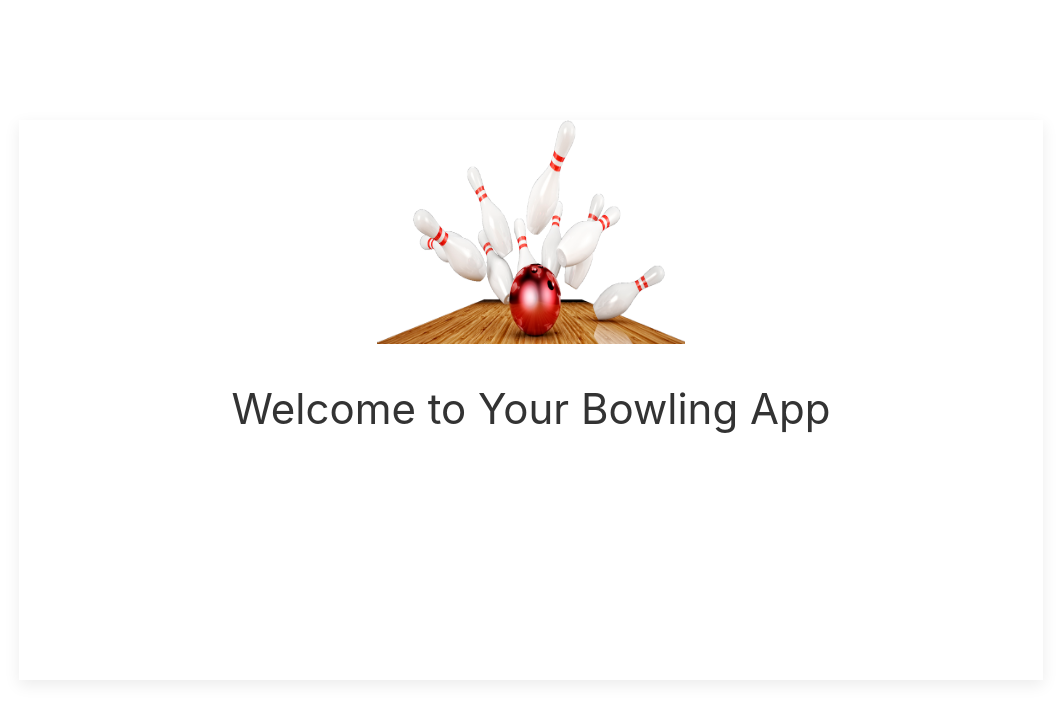
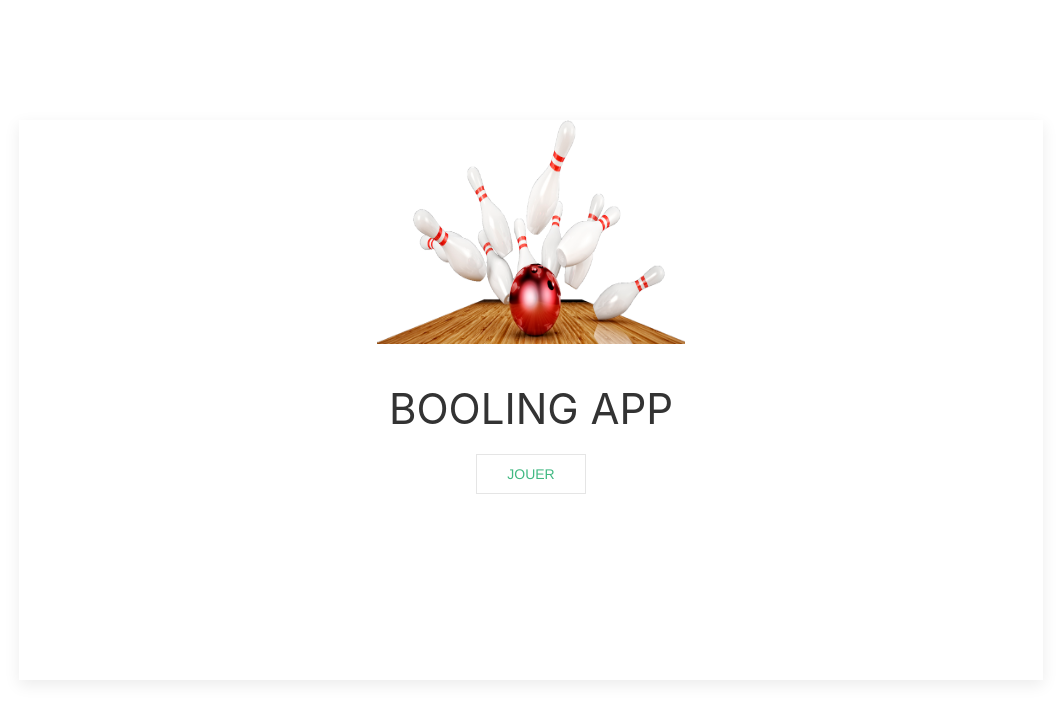
Before and after one commit to SebastienLeonce/BowlingRules, a Vue app: page / in a window 1280 px wide. Shown: the top 720 px of the page, without its empty margins (109-1170 px from the left). Built offline with nearby package versions, Linux system fonts and the light colour scheme.

Commit message:
Créer la page d'accueil de l'application  #5 Ajout des routeurs

```diff
--- a/package.json
+++ b/package.json
@@ -10,11 +10,13 @@
   },
   "dependencies": {
     "core-js": "^3.6.5",
-    "vue": "^2.6.11"
+    "vue": "^2.6.11",
+    "vue-router": "^3.2.0"
   },
   "devDependencies": {
     "@vue/cli-plugin-babel": "~4.5.0",
     "@vue/cli-plugin-eslint": "~4.5.0",
+    "@vue/cli-plugin-router": "^4.5.9",
     "@vue/cli-plugin-unit-mocha": "^4.5.9",
     "@vue/cli-service": "~4.5.0",
     "@vue/test-utils": "^1.0.3",
--- a/src/App.vue
+++ b/src/App.vue
@@ -1,19 +1,10 @@
 <template>
   <div id="app">
-    <HelloWorld msg="Welcome to Your Bowling App"/>
+    <div id="nav">
+    </div>
+    <router-view/>
   </div>
 </template>
-
-<script>
-import HelloWorld from './components/HelloWorld.vue'
-
-export default {
-  name: 'App',
-  components: {
-    HelloWorld
-  }
-}
-</script>
 
 <style>
 #app {
@@ -22,6 +13,18 @@ export default {
   -moz-osx-font-smoothing: grayscale;
   text-align: center;
   color: #2c3e50;
-  margin-top: 60px;
+}
+
+#nav {
+  padding: 30px;
+}
+
+#nav a {
+  font-weight: bold;
+  color: #2c3e50;
+}
+
+#nav a.router-link-exact-active {
+  color: #42b983;
 }
 </style>
--- a/src/components/HelloWorld.vue
+++ b/src/components/HelloWorld.vue
@@ -1,7 +1,8 @@
 <template>
   <div class="hello uk-card uk-card-default uk-position-center">
     <img class="picture" alt="Vue logo" src="../assets/bowling.png">
-    <h1>{{ msg }}</h1>
+    <h1 class="uk-text-center">BOOLING APP</h1>
+    <router-link to="/game" class="uk-button uk-button-default">JOUER</router-link>
   </div>
 </template>
 
@@ -9,7 +10,13 @@
 export default {
   name: 'HelloWorld',
   props: {
-    msg: String
+  },
+  data: function(){
+    return{
+
+    }
+  },
+  methods: {
   }
 }
 </script>
--- a/src/main.js
+++ b/src/main.js
@@ -1,8 +1,10 @@
 import Vue from 'vue'
 import App from './App.vue'
+import router from './router'
 
 Vue.config.productionTip = false
 
 new Vue({
-  render: h => h(App),
+  router,
+  render: h => h(App)
 }).$mount('#app')
--- /dev/null
+++ b/src/router/index.js
@@ -0,0 +1,43 @@
+import Vue from 'vue'
+import VueRouter from 'vue-router'
+import Home from '../views/Home.vue'
+
+Vue.use(VueRouter)
+
+const routes = [
+  {
+    path: '/',
+    name: 'Home',
+    component: Home
+  },
+  {
+    path: '/rules',
+    name: 'Rules',
+    // route level code-splitting
+    // this generates a separate chunk (about.[hash].js) for this route
+    // which is lazy-loaded when the route is visited.
+    component: () => import(/* webpackChunkName: "about" */ '../views/Rules.vue')
+  },
+  {
+    path: '/game',
+    name: 'Game',
+    // route level code-splitting
+    // this generates a separate chunk (about.[hash].js) for this route
+    // which is lazy-loaded when the route is visited.
+    component: () => import(/* webpackChunkName: "about" */ '../views/Game.vue')
+  },
+  {
+    path: '/settings',
+    name: 'Settings',
+    // route level code-splitting
+    // this generates a separate chunk (about.[hash].js) for this route
+    // which is lazy-loaded when the route is visited.
+    component: () => import(/* webpackChunkName: "about" */ '../views/Settings.vue')
+  }
+]
+
+const router = new VueRouter({
+  routes
+})
+
+export default router
--- /dev/null
+++ b/src/views/Home.vue
@@ -0,0 +1,17 @@
+<template>
+  <div class="home">
+    <HelloWorld/>
+  </div>
+</template>
+
+<script>
+// @ is an alias to /src
+import HelloWorld from '@/components/HelloWorld.vue'
+
+export default {
+  name: 'Home',
+  components: {
+    HelloWorld
+  }
+}
+</script>
```
Also changed, not shown: 1 other file (tests, documents, lock files or other folders).
